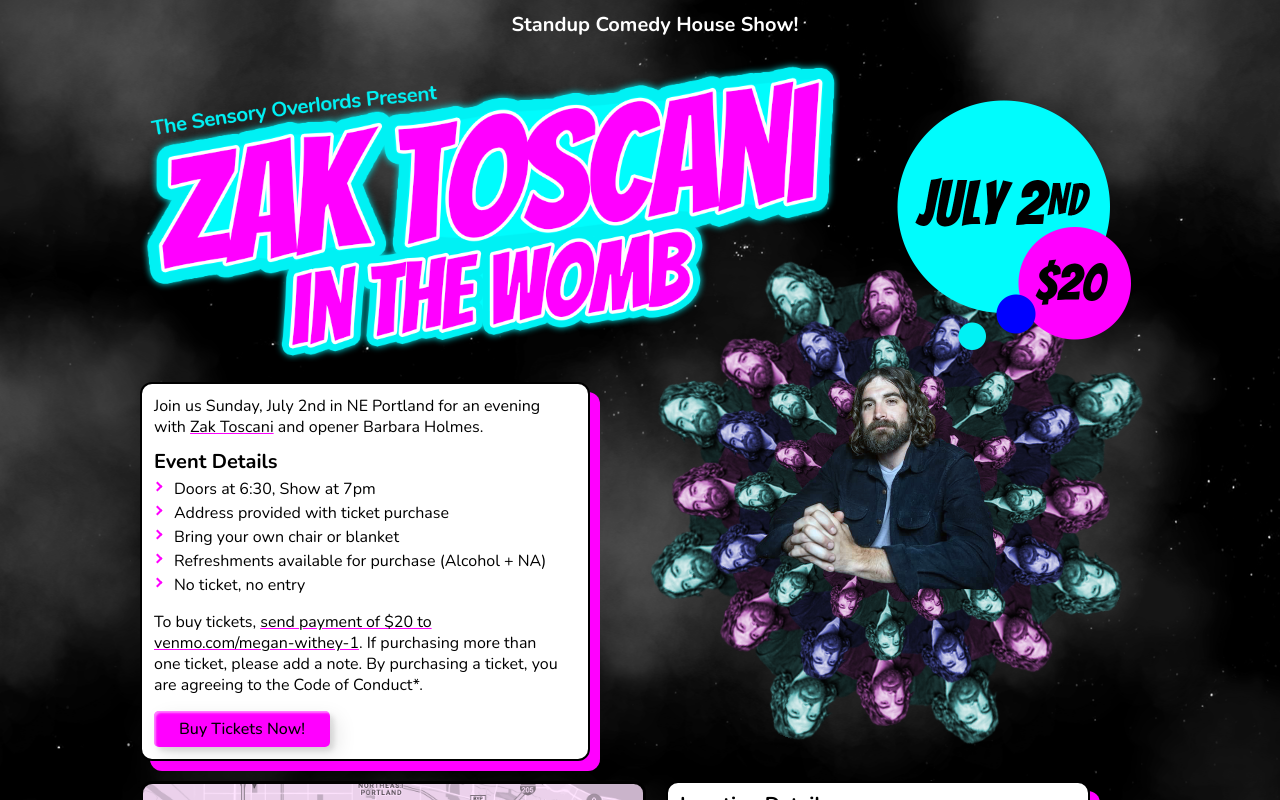
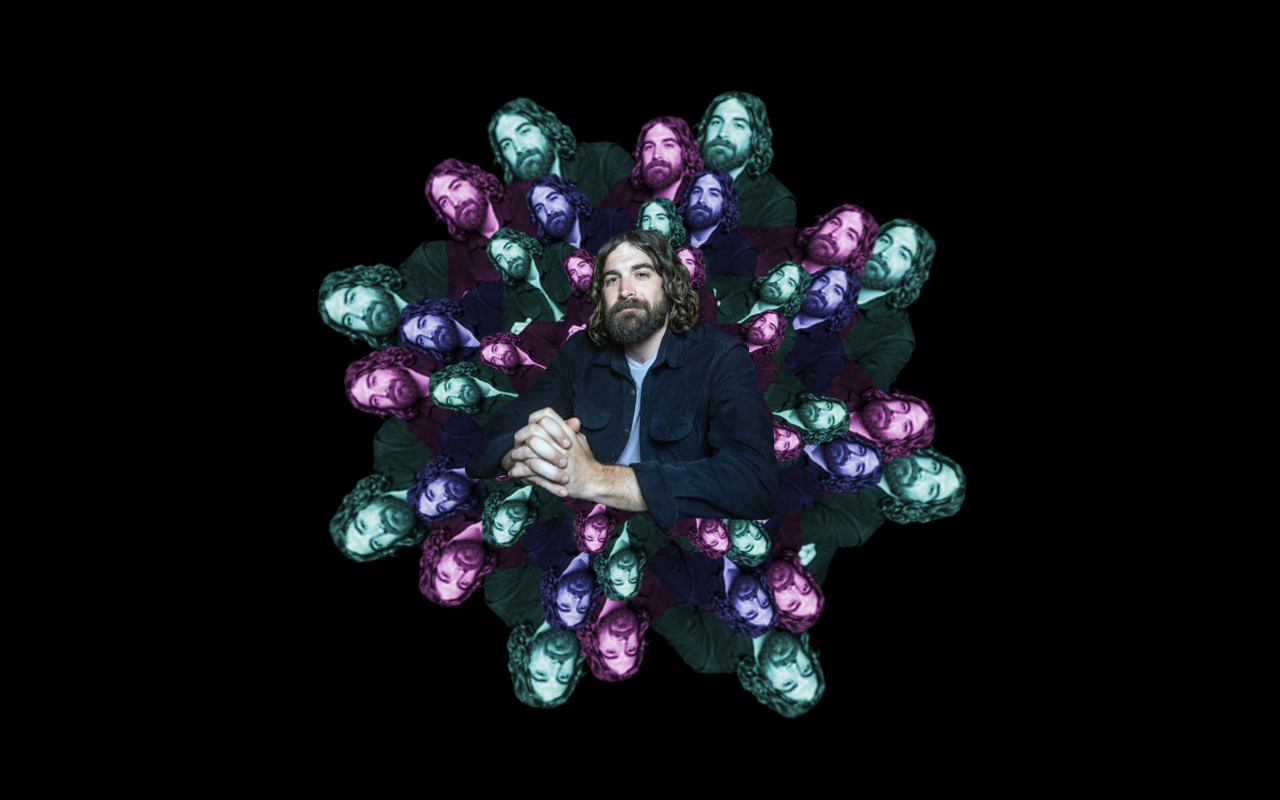
Before and after one commit to hkolsen/zak-in-the-womb, a React (Create React App) app: page /rotate in a window 1280 px wide. Shown: the top 800 px of the page. Built offline with nearby package versions, Linux system fonts and the light colour scheme.

Commit message:
Create Kaleidoscope page

```diff
--- a/package.json
+++ b/package.json
@@ -12,6 +12,7 @@
         "@types/react-dom": "^18.2.4",
         "react": "^18.2.0",
         "react-dom": "^18.2.0",
+        "react-router-dom": "6.14.1",
         "react-scripts": "5.0.1",
         "styled-components": "^5.3.11",
         "typescript": "^4.9.5",
--- /dev/null
+++ b/src/ErrorPage.tsx
@@ -0,0 +1,195 @@
+import React from 'react';
+import styled from 'styled-components';
+import GlobalStyle from './GlobalStyle';
+import Background from './Background';
+import TitleImg from './assets/title.png';
+import LinkButton from './LinkButton';
+
+function App() {
+  return (
+    <>
+    <GlobalStyle />
+    <Main>
+      <Background />
+      <Foreground>
+        <Header>
+          <Title>Standup Comedy House Show!</Title>
+        <HeaderImg src={TitleImg} />
+        </Header>
+        <ContentWrapper reverse>
+        <EventInfo>
+          <h3>Uh oh</h3>
+          <strong>Page not found</strong>
+          <p>Sorry about that!</p>
+          <LinkButton path="/" label="Return to home" />
+        </EventInfo>
+        </ContentWrapper>
+      </Foreground>
+    </Main>
+    </>
+  );
+}
+
+export default App;
+
+const Main = styled.main`
+  background: #000000;
+  position: relative;
+  height: 100vh;
+  width: 100vw;
+`;
+
+const Foreground = styled.div`
+  max-width: 1000px;
+  margin: 0 auto;
+  position: relative;
+  width: 100%;
+  z-index: 10;
+`;
+
+const Header = styled.header`
+  width: 100%;
+`;
+
+const Title = styled.h2`
+  color: #ffffff;
+  font-size: 20px;
+  text-align: center;
+  padding: 15px;
+  width: 100%;
+`;
+
+const HeaderImg = styled.img`
+  width: 90%;
+  max-width: 700px;
+  display: block;
+  @media (max-width: 900px) {
+    margin: 0 auto;
+  }
+`;
+
+const ContentWrapper = styled.section<{ reverse: boolean}>`
+  display: flex;
+  flex-direction: row;
+  justify-content: space-between;
+  align-items: flex-start;
+  @media (max-width: 900px) {
+    flex-direction: ${props => props.reverse ? 'column-reverse' : 'column'};
+  }
+`;
+
+const EventInfo = styled.article`
+  display: flex;
+  flex-direction: column;
+  flex: 1;
+  border: 2px solid #000000;
+  border-radius: 12px;
+  padding: 12px;
+  margin: 20px 50px 0 0;
+  background-color: #fff;
+  box-shadow: 10px 10px 0 #ff00ff;
+  transition: all 0.3s;
+  position: relative;
+  @media (max-width: 900px) {
+    width: 90%;
+    max-width: 700px;
+    margin: 15px auto;
+  }
+  p {
+    font-size: 16px;
+    line-height: 130%;
+    margin: 0 15px 15px 0;
+  }
+  strong {
+    font-size: 18px;
+    font-weight: 500;
+    line-height: 130%;
+    margin: 15px 0 5px;
+  }
+  h3 {
+    font-size: 20px;
+  }
+  ul {
+    font-size: 16px;
+    line-height: 1.5em;
+    margin: 5px 0 15px;
+    padding: 0;
+    li {
+      list-style: none;
+		  position: relative;
+		  padding: 0 0 0 20px;
+      &::before {
+        content: "";
+        position: absolute;
+        left: 0;
+        top: 6px;
+        height: 5px;
+        width: 5px;
+        border: 1px solid #ff00ff;
+        border-width: 2px 2px 0 0;
+        transform: rotate(45deg);
+      }
+    }
+  }
+  a {
+    color: #000000;
+    text-decoration-color: #ff00ff;
+    transition: all 0.3s ease;
+    :hover {
+      color: #ff00ff;
+      font-weight: 700;
+    }
+  }
+`;
+
+const Map = styled.img`
+  border: 3px solid #000000;
+  border-radius: 12px;
+  width: 50%;
+  margin: 20px 20px 0 0;
+  @media (max-width: 900px) {
+    margin: 20px auto;
+    width: 90%;
+  }
+`;
+
+const DesktopPriceImg = styled.img`
+  display: block;
+  position: absolute;
+  top: 100px;
+  right: 0;
+  max-width: 250px;
+  z-index: 15;
+  @media (max-width: 900px) {
+    display: none;
+  }
+`;
+
+const MobilePriceImg = styled.img`
+  display: none;
+  @media (max-width: 900px) {
+    display: block;
+    position: absolute;
+    top: -140px;
+    right: 0;
+    max-width: 150px;
+    z-index: 15;
+  }
+  @media (max-width: 600px) {
+    display: block;
+    position: absolute;
+    top: -90px;
+    right: 0;
+    max-width: 100px;
+    z-index: 15;
+  }
+`;
+
+const Footer = styled.footer`
+  padding: 20px;
+  p {
+    color: #FFFFFF;
+    font-size: 14px;
+    text-align: center;
+  }
+`;
--- /dev/null
+++ b/src/Kaleidoscope.tsx
@@ -0,0 +1,96 @@
+import React from 'react';
+import styled, { keyframes } from 'styled-components';
+import ZakHero from './assets/zak-center.png';
+import Hero01 from './assets/hero01.png';
+import Hero02 from './assets/hero02.png';
+import Hero03 from './assets/hero03.png';
+import Hero04 from './assets/hero04.png';
+import Hero05 from './assets/hero05.png';
+import GlobalStyle from './GlobalStyle';
+
+function Kaleidoscope() {
+  return (
+    <>
+    <GlobalStyle />
+    <HeroWrapper>
+        <HeroTop src={ZakHero} />
+        <HeroImg05 src={Hero05} />
+        <HeroImg04 src={Hero04} />
+        <HeroImg03 src={Hero03} />
+        <HeroImg02 src={Hero02} />
+        <HeroImg01 src={Hero01} />
+    </HeroWrapper>
+    </>
+  );
+}
+
+export default Kaleidoscope;
+
+
+const HeroWrapper = styled.section`
+    align-items: center;
+    background: #000000;
+    display: flex;
+    height: 100vh;
+    justify-content: center;
+    width: 100vw;
+`;
+
+const Clockwise = keyframes`
+    100% {
+        transform:rotate(360deg);
+    }
+`;
+
+const CounterClockwise = keyframes`
+    100% {
+        transform:rotate(-360deg);
+    }
+`;
+
+const HeroTop = styled.img`
+    position: absolute;
+    z-index: 10;
+    max-width: 650px;
+    width: 100%;
+`;
+
+const HeroImg01 = styled.img`
+    animation: ${Clockwise} 10000ms linear infinite;
+    position: absolute;
+    z-index: 1;
+    max-width: 650px;
+    width: 100%;
+`;
+
+const HeroImg02 = styled.img`
+    animation: ${CounterClockwise} 10000ms linear infinite;
+    position: absolute;
+    z-index: 2;
+    max-width: 650px;
+    width: 100%;
+`;
+
+const HeroImg03 = styled.img`
+    animation: ${Clockwise} 10000ms linear infinite;
+    position: absolute;
+    z-index: 3;
+    max-width: 650px;
+    width: 100%;
+`;
+
+const HeroImg04 = styled.img`
+    animation: ${CounterClockwise} 10000ms linear infinite;
+    position: absolute;
+    z-index: 4;
+    max-width: 650px;
+    width: 100%;
+`;
+
+const HeroImg05 = styled.img`
+    animation: ${Clockwise} 10000ms linear infinite;
+    position: absolute;
+    z-index: 5;
+    max-width: 650px;
+    width: 100%;
+`;
--- a/src/index.tsx
+++ b/src/index.tsx
@@ -2,13 +2,31 @@ import React from 'react';
 import ReactDOM from 'react-dom/client';
 import App from './App';
 import reportWebVitals from './reportWebVitals';
+import {
+  createBrowserRouter,
+  RouterProvider,
+} from "react-router-dom";
+import ErrorPage from './ErrorPage';
+import Kaleidoscope from './Kaleidoscope';
+
+const router = createBrowserRouter([
+  {
+    path: "/",
+    element: <App />,
+    errorElement: <ErrorPage />,
+  },
+  {
+      path: "rotate",
+      element: <Kaleidoscope />,
+    },
+]);
 
 const root = ReactDOM.createRoot(
   document.getElementById('root') as HTMLElement
 );
 root.render(
   <React.StrictMode>
-    <App />
+    <RouterProvider router={router} />
   </React.StrictMode>
 );
 
```
Also changed, not shown: 1 other file (tests, documents, lock files or other folders).
